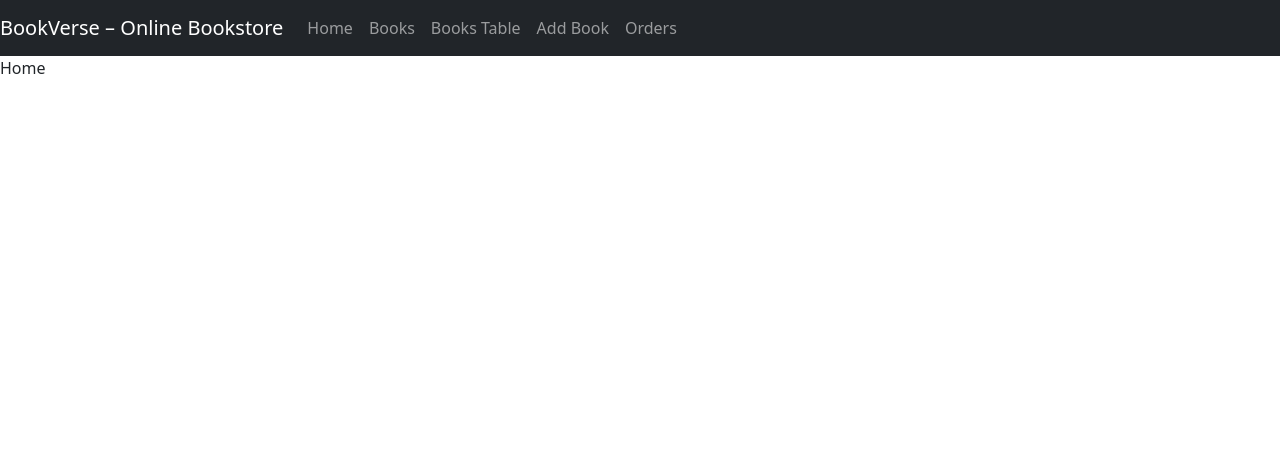
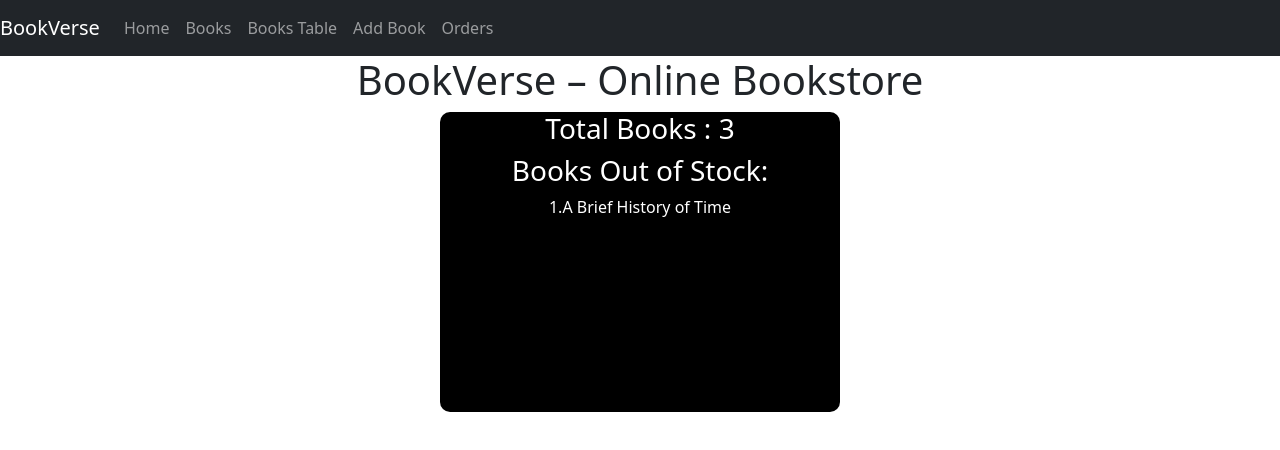
Before and after one commit to Adeebahmed333/Online-Bookstore-Management, a React (Create React App) app: page / in a window 1280 px wide. Shown: the top 450 px of the page. Built offline with nearby package versions, Linux system fonts and the light colour scheme; data requests are answered from the project's data file.

Commit message:
Finished building the home page

```diff
--- a/src/components/Navbar.jsx
+++ b/src/components/Navbar.jsx
@@ -1,7 +1,7 @@
 const Navbar = () => {
   return (
     <div className="navbar navbar-expand-lg navbar-dark bg-dark">
-      <a className="navbar-brand" href="/">BookVerse – Online Bookstore</a>
+      <a className="navbar-brand" href="/">BookVerse</a>
       <ul className="navbar-nav">
         <li className="nav-item">
           <a className="nav-link" href="/">Home</a>
--- a/src/pages/Home.jsx
+++ b/src/pages/Home.jsx
@@ -1,9 +1,56 @@
-import React from 'react'
+import { useState, useEffect } from "react";
+import axios from "axios";
+const Home = () => {
+    const [data, setData] = useState([]);
+    const [outOfStock, setOutOfStock] = useState([]);
+    useEffect(() => {
+        const fetchData = async () => {
+            try {
+                const response = await axios.get("http://localhost:3001/books");
+                setData(response.data);
+                console.log(response.data);
+            } catch (error) {
+                console.log(error);
+            }
+        };
+        fetchData();
+    }, [])
 
-const Home = () => {
-  return (
-    <div>Home</div>
-  )
+    useEffect(() => {
+        function outOfStockCalc() {
+            if (data.length > 0) {
+                let filteredData = data.filter((item, index) => {
+                    return item.stock <= 0;
+                });
+                setOutOfStock(filteredData);
+                console.log("filtered data: ",filteredData);
+            }
+        }
+        outOfStockCalc();
+    },[data]);
+
+
+    return (
+        <>
+            <h1 className="text-center">BookVerse – Online Bookstore</h1>
+            <div className="container bg-black" style={{width:"400px", color:"white", borderRadius:"10px", height:"300px"}}>
+                <h3 className="text-center">Total Books : {data.length}</h3>
+                <h3 className="text-center">Books Out of Stock:</h3>
+                {
+                    outOfStock.map((item, index)=>{
+                        return(
+                          <>
+                          <li key={item.id} className="text-center" style={{listStyle:"none"}}>
+                            {index+1 + '.' + item.title}
+                          </li>
+                          </>
+                        );
+                    })
+                }
+
+            </div>
+        </>
+    )
 }
 
 export default Home
```
